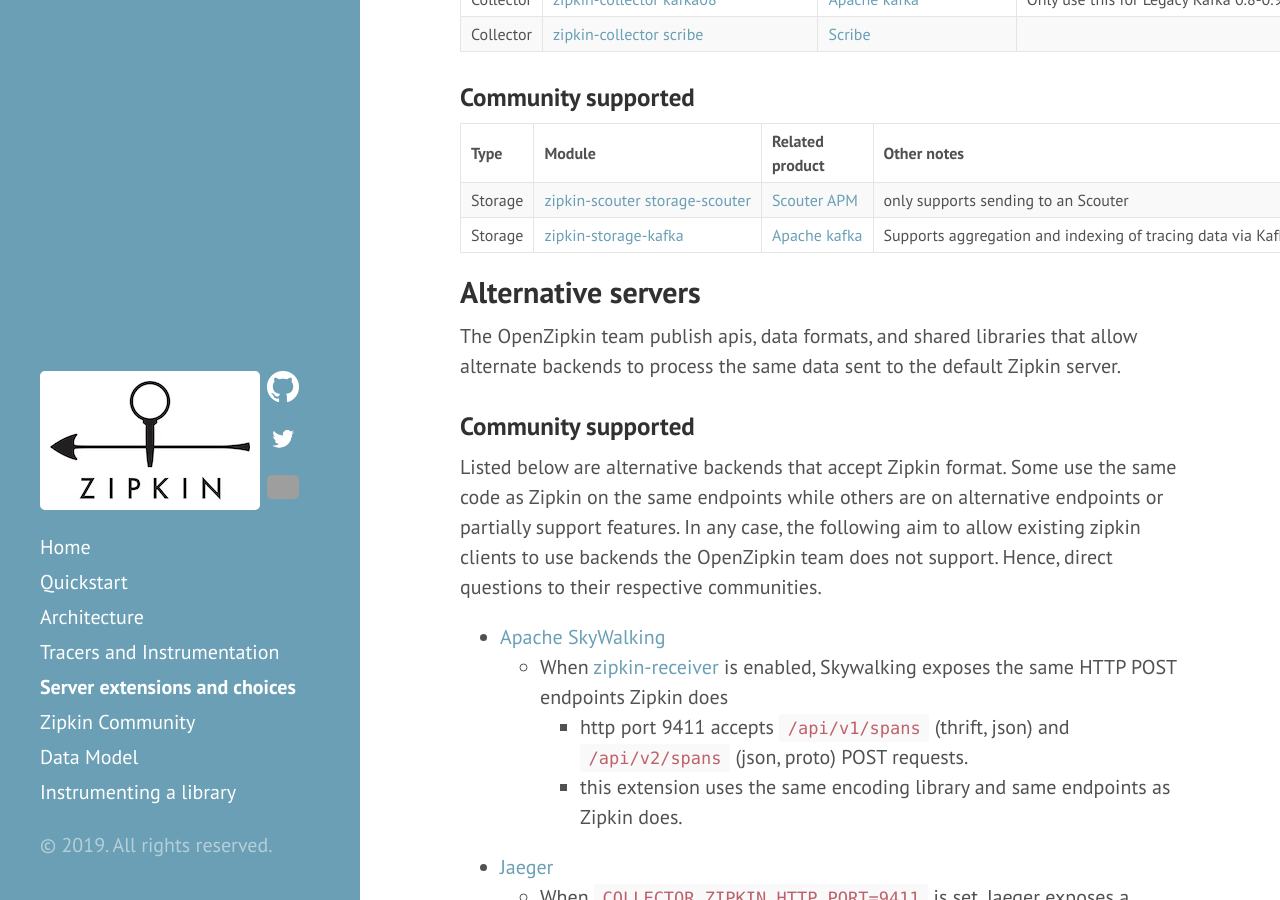
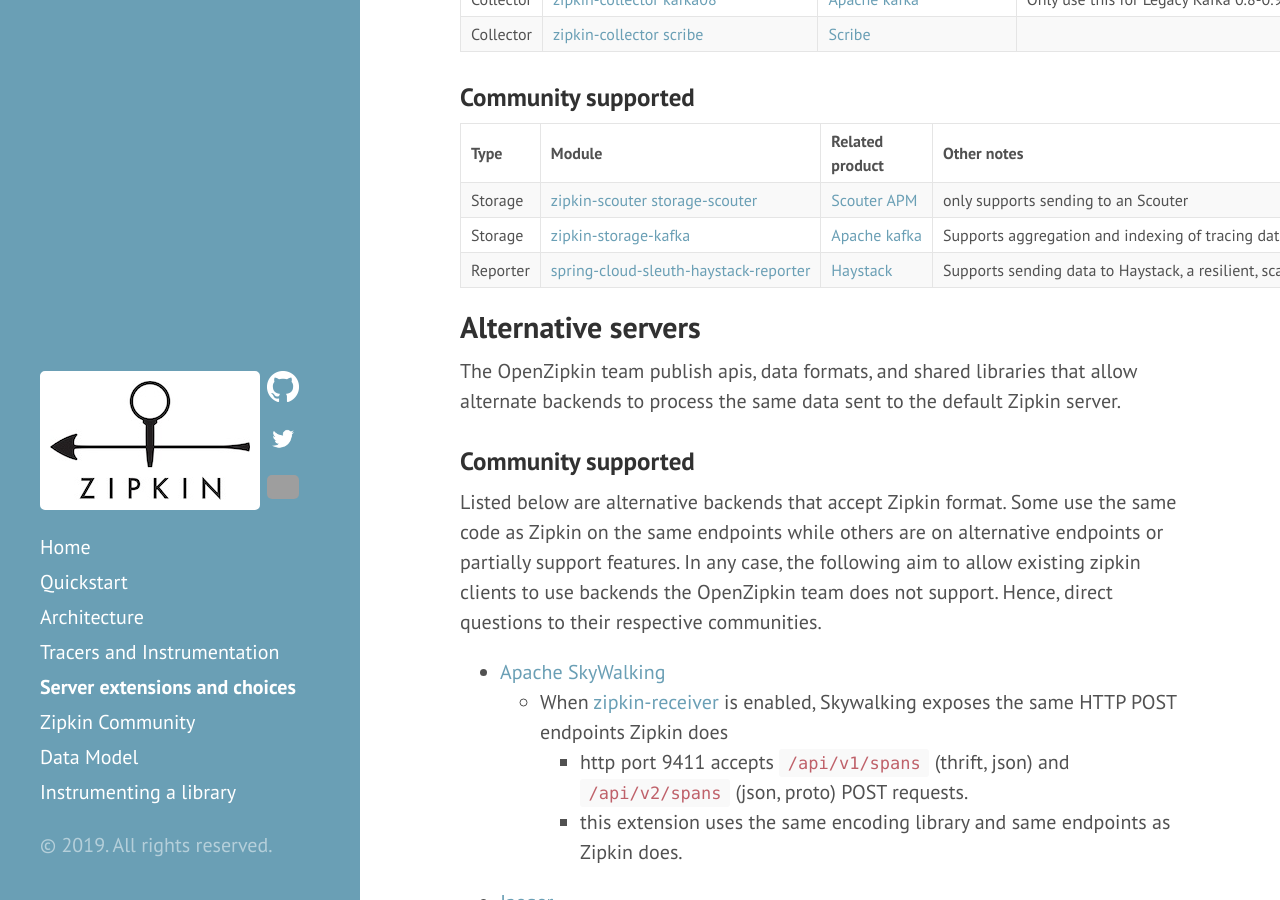
Before and after one commit to openzipkin/openzipkin.github.io, a Jekyll site: the page built from pages/extensions_choices.md, in a window 1280 px wide and 900 px high, scrolled down 778 px. Built offline with Jekyll 4.4.1, drawn with Linux system fonts in a browser that asks for light colours.

Commit message:
Adding haystack to supported extensions (#127)
* Adding haystack to supported extensions

* Making the type for haystack as Reporter

```diff
--- a/_data/community_extensions.yml
+++ b/_data/community_extensions.yml
@@ -10,3 +10,9 @@
   product: >-
     [Apache kafka](https://kafka.apache.org/)
   notes: Supports aggregation and indexing of tracing data via Kafka Streams State Store.
+- type: Reporter
+  module: >-
+    [spring-cloud-sleuth-haystack-reporter](https://github.com/ExpediaDotCom/spring-cloud-sleuth-haystack-reporter)
+  product: >-
+    [Haystack](https://github.com/ExpediaDotCom/haystack)
+  notes: Supports sending data to Haystack, a resilient, scalable tracing and analysis system.
```
